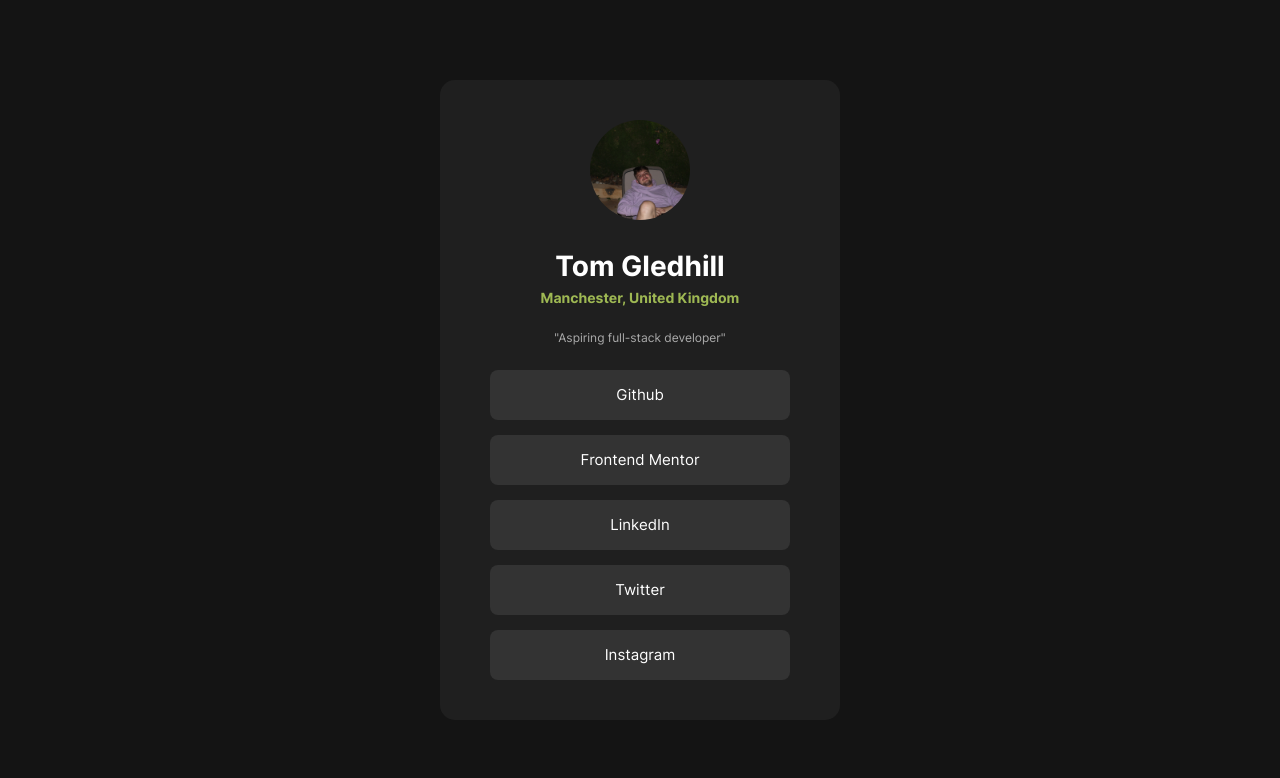
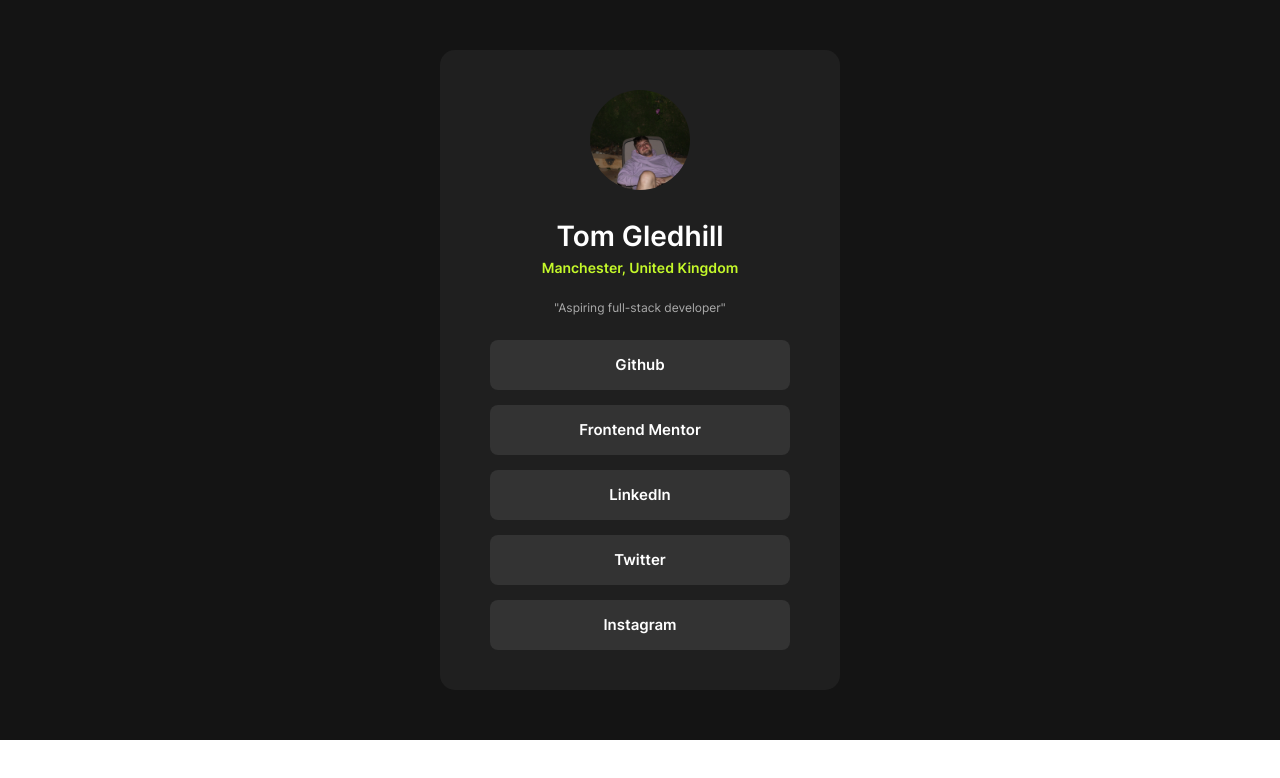
Before and after one commit to tg-ivy/social-links, a plain HTML site: page index.html in a window 1280 px wide. Drawn offline with Linux system fonts and the light colour scheme.

Commit message:
change colour stylings

```diff
--- a/index.html
+++ b/index.html
@@ -23,11 +23,11 @@
       <h2>Manchester, United Kingdom</h2>
       <p>"Aspiring full-stack developer"</p>
       <div class="socials">
-        <a href="https://github.com/tg-ivy" target="_blank"><button class="social-button">Github</button></a>
-        <a href="https://www.frontendmentor.io/profile/tg-ivy" target="_blank"><button class="social-button">Frontend Mentor</button></a>
-        <a href="https://www.linkedin.com/" target="_blank"><button class="social-button">LinkedIn</button></a>
-        <a href="https://www.x.com/" target="_blank"><button class="social-button">Twitter</button></a>
-        <a href="https://www.instagram.com/" target="_blank"><button class="social-button">Instagram</button></a>
+        <a href="https://github.com/tg-ivy" target="_blank" tabindex="-1"><button class="social-button">Github</button></a>
+        <a href="https://www.frontendmentor.io/profile/tg-ivy" target="_blank" tabindex="-1"><button class="social-button">Frontend Mentor</button></a>
+        <a href="https://www.linkedin.com/" target="_blank" tabindex="-1"><button class="social-button">LinkedIn</button></a>
+        <a href="https://www.x.com/" target="_blank" tabindex="-1"><button class="social-button">Twitter</button></a>
+        <a href="https://www.instagram.com/" target="_blank" tabindex="-1"><button class="social-button">Instagram</button></a>
       </div>
     </div>
   </div>
--- a/style.css
+++ b/style.css
@@ -5,6 +5,7 @@
 
 body {
     font-family: 'Inter';
+    font-size: clamp(14px, 2.5vw, 18px)
 }
 
 .container {
@@ -12,7 +13,8 @@ body {
     justify-content: center;
     align-items: center;
     background-color: #141414;
-    height: 100vh;
+    height: 100%;
+    padding: 50px;
 }
 
 .content-box {
@@ -32,6 +34,10 @@ body {
     border-radius: 50%;
 }
 
+h1, h2 {
+    font-weight: 600;
+}
+
 h1 {
     color: white;
     margin-top: 30px;
@@ -39,7 +45,7 @@ h1 {
 }
 
 h2 {
-    color: #9eb853;
+    color: #c4f82a;
     margin-top: 8px;
     font-size: 14px;
 }
@@ -66,11 +72,11 @@ p {
     color: white;
     font-size: 15px;
     transition: 0.5s;
+    font-weight: 600;
 }
 
 button:hover {
-    background-color: white;
+    background-color: #c4f82a;
     color: black;
-    font-size: 18px;
     cursor: pointer;
 }
```
